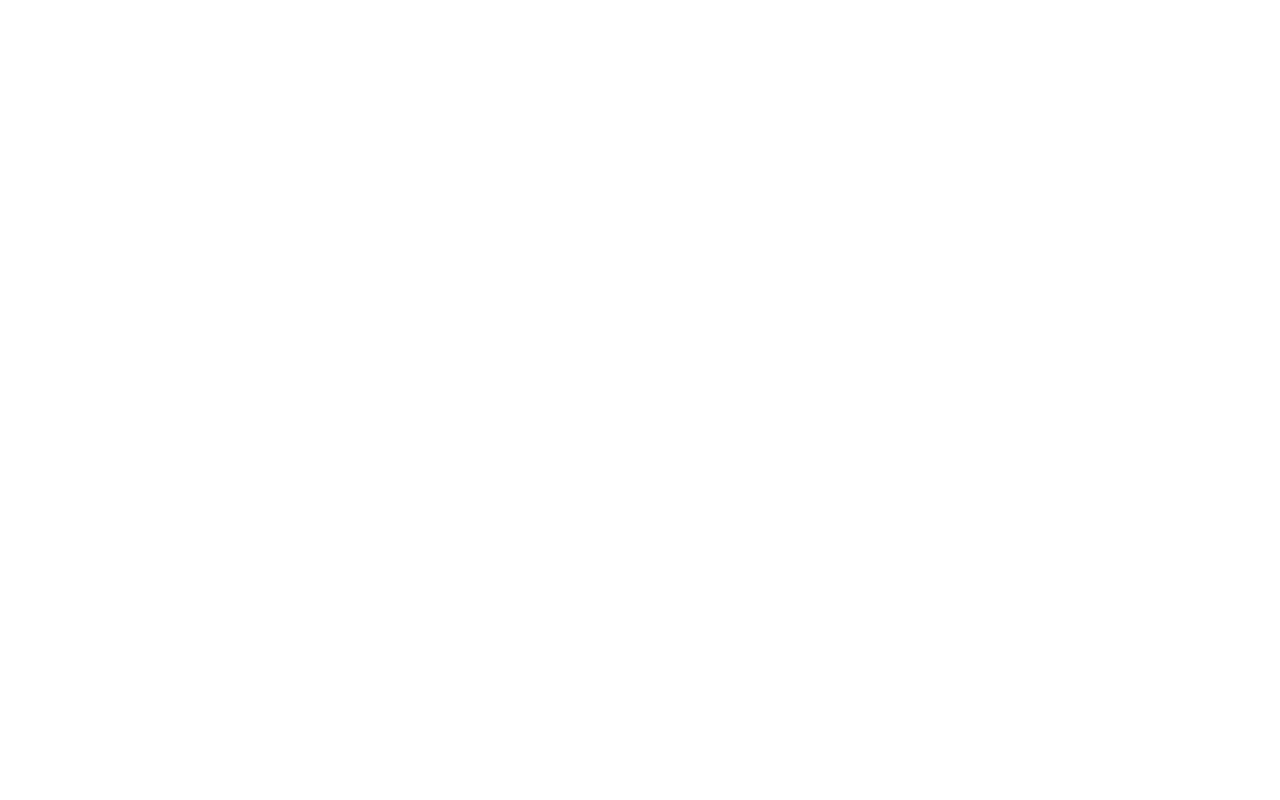
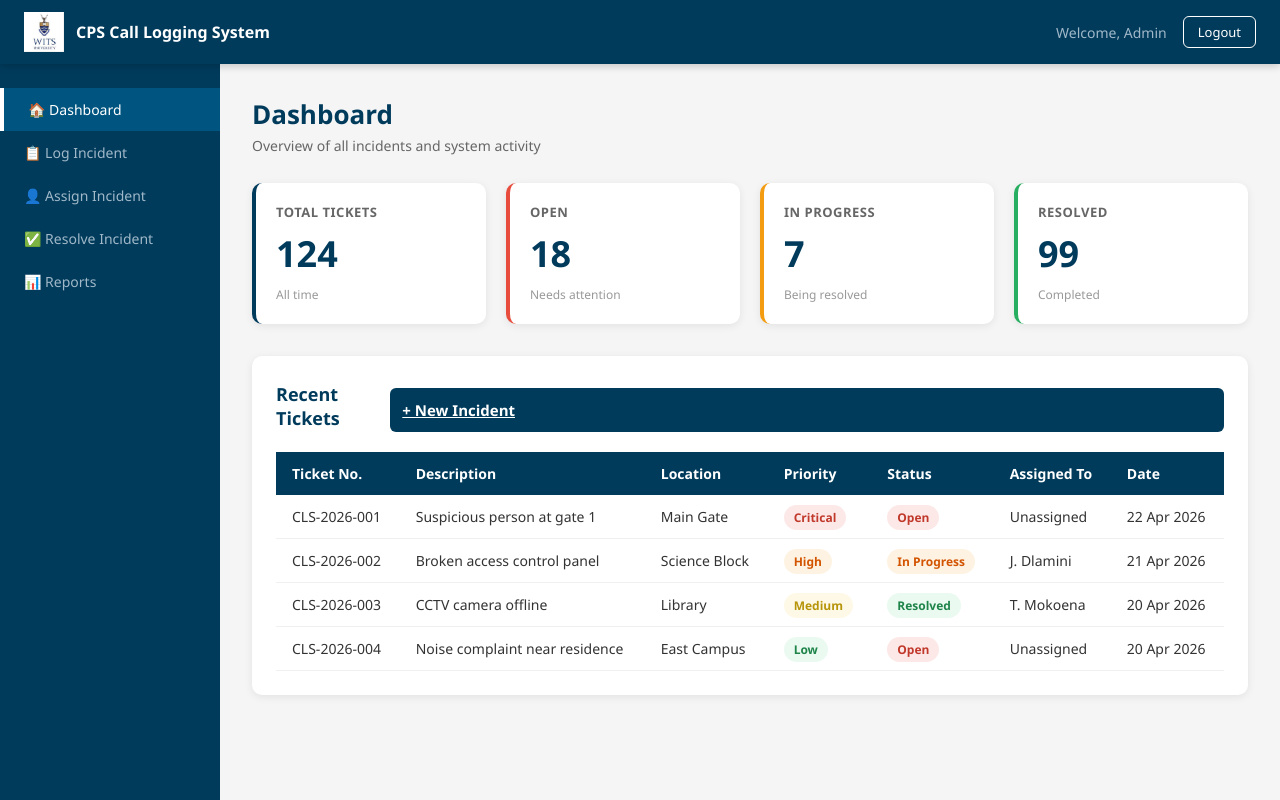
Before and after one commit to NEXUS-WITS-CPS/CPS-CALL-LOGGING-SYSTEM, a plain HTML site: page pages/dashboard.html in a window 1280 px wide. Drawn offline with Linux system fonts and the light colour scheme.

Commit message:
Add admin dashboard with stats and tickets table

```diff
--- a/assets/css/style.css
+++ b/assets/css/style.css
@@ -154,3 +154,282 @@
   font-size: 12px;
   color: #a0b8c8;
 }
+/* =====================
+   NAVBAR
+===================== */
+.navbar {
+  background-color: #003B5C;
+  padding: 12px 24px;
+  display: flex;
+  justify-content: space-between;
+  align-items: center;
+  position: fixed;
+  top: 0;
+  left: 0;
+  right: 0;
+  z-index: 100;
+  box-shadow: 0 2px 8px rgba(0,0,0,0.2);
+}
+
+.navbar-left {
+  display: flex;
+  align-items: center;
+  gap: 12px;
+}
+
+.nav-logo {
+  width: 40px;
+  height: 40px;
+  object-fit: contain;
+}
+
+.nav-title {
+  color: #ffffff;
+  font-size: 16px;
+  font-weight: 600;
+}
+
+.navbar-right {
+  display: flex;
+  align-items: center;
+  gap: 16px;
+}
+
+.nav-user {
+  color: #a0b8c8;
+  font-size: 14px;
+}
+
+.btn-logout {
+  background-color: transparent;
+  color: #ffffff;
+  border: 1.5px solid #ffffff;
+  padding: 6px 14px;
+  border-radius: 6px;
+  font-size: 13px;
+  text-decoration: none;
+  transition: all 0.2s;
+}
+
+.btn-logout:hover {
+  background-color: #ffffff;
+  color: #003B5C;
+}
+
+/* =====================
+   PAGE LAYOUT
+===================== */
+.dashboard-page {
+  background-color: #f5f5f5;
+}
+
+.page-layout {
+  display: flex;
+  margin-top: 64px;
+  min-height: calc(100vh - 64px);
+}
+
+/* =====================
+   SIDEBAR
+===================== */
+.sidebar {
+  width: 220px;
+  background-color: #003B5C;
+  min-height: calc(100vh - 64px);
+  padding: 24px 0;
+  position: fixed;
+  top: 64px;
+  left: 0;
+}
+
+.sidebar-nav ul {
+  list-style: none;
+  padding: 0;
+  margin: 0;
+}
+
+.sidebar-nav ul li a {
+  display: block;
+  padding: 12px 24px;
+  color: #a0b8c8;
+  text-decoration: none;
+  font-size: 14px;
+  transition: all 0.2s;
+}
+
+.sidebar-nav ul li a:hover,
+.sidebar-nav ul li.active a {
+  background-color: #005580;
+  color: #ffffff;
+  border-left: 4px solid #ffffff;
+}
+
+/* =====================
+   MAIN CONTENT
+===================== */
+.main-content {
+  margin-left: 220px;
+  padding: 32px;
+  width: 100%;
+}
+
+.page-header {
+  margin-bottom: 28px;
+}
+
+.page-header h1 {
+  font-size: 26px;
+  color: #003B5C;
+  font-weight: 700;
+}
+
+.page-header p {
+  font-size: 14px;
+  color: #666;
+  margin-top: 4px;
+}
+
+/* =====================
+   STATS CARDS
+===================== */
+.stats-grid {
+  display: grid;
+  grid-template-columns: repeat(4, 1fr);
+  gap: 20px;
+  margin-bottom: 32px;
+}
+
+.stat-card {
+  background: #ffffff;
+  border-radius: 10px;
+  padding: 20px;
+  box-shadow: 0 2px 8px rgba(0,0,0,0.08);
+  border-left: 4px solid #003B5C;
+}
+
+.stat-card.open {
+  border-left-color: #e74c3c;
+}
+
+.stat-card.inprogress {
+  border-left-color: #f39c12;
+}
+
+.stat-card.resolved {
+  border-left-color: #27ae60;
+}
+
+.stat-card h3 {
+  font-size: 13px;
+  color: #666;
+  font-weight: 600;
+  text-transform: uppercase;
+  letter-spacing: 0.5px;
+}
+
+.stat-number {
+  font-size: 36px;
+  font-weight: 700;
+  color: #003B5C;
+  margin: 8px 0 4px;
+}
+
+.stat-label {
+  font-size: 12px;
+  color: #999;
+}
+
+/* =====================
+   TICKETS TABLE
+===================== */
+.table-section {
+  background: #ffffff;
+  border-radius: 10px;
+  padding: 24px;
+  box-shadow: 0 2px 8px rgba(0,0,0,0.08);
+}
+
+.table-header {
+  display: flex;
+  justify-content: space-between;
+  align-items: center;
+  margin-bottom: 20px;
+}
+
+.table-header h2 {
+  font-size: 18px;
+  color: #003B5C;
+  font-weight: 700;
+}
+
+.tickets-table {
+  width: 100%;
+  border-collapse: collapse;
+  font-size: 14px;
+}
+
+.tickets-table thead tr {
+  background-color: #003B5C;
+  color: #ffffff;
+}
+
+.tickets-table th {
+  padding: 12px 16px;
+  text-align: left;
+  font-weight: 600;
+}
+
+.tickets-table td {
+  padding: 12px 16px;
+  border-bottom: 1px solid #f0f0f0;
+  color: #333;
+}
+
+.tickets-table tbody tr:hover {
+  background-color: #f9f9f9;
+}
+
+/* =====================
+   BADGES
+===================== */
+.badge {
+  padding: 4px 10px;
+  border-radius: 20px;
+  font-size: 12px;
+  font-weight: 600;
+}
+
+.badge.critical {
+  background-color: #fde8e8;
+  color: #c0392b;
+}
+
+.badge.high {
+  background-color: #fef3e2;
+  color: #d35400;
+}
+
+.badge.medium {
+  background-color: #fef9e7;
+  color: #b7950b;
+}
+
+.badge.low {
+  background-color: #eafaf1;
+  color: #1e8449;
+}
+
+.badge.open {
+  background-color: #fde8e8;
+  color: #c0392b;
+}
+
+.badge.inprogress {
+  background-color: #fef3e2;
+  color: #d35400;
+}
+
+.badge.resolved {
+  background-color: #eafaf1;
+  color: #1e8449;
+}
--- a/pages/dashboard.html
+++ b/pages/dashboard.html
@@ -0,0 +1,147 @@
+<!DOCTYPE html>
+<html lang="en">
+<head>
+  <meta charset="UTF-8" />
+  <meta name="viewport" content="width=device-width, initial-scale=1.0"/>
+  <title>Wits CPS | Dashboard</title>
+  <link rel="stylesheet" href="../assets/css/style.css" />
+</head>
+<body class="dashboard-page">
+
+  <!-- Top Navbar -->
+  <nav class="navbar">
+    <section class="navbar-left">
+      <img src="../assets/images/wits-logo.jpg" alt="Wits Logo" class="nav-logo" />
+      <span class="nav-title">CPS Call Logging System</span>
+    </section>
+    <section class="navbar-right">
+      <span class="nav-user">Welcome, Admin</span>
+      <a href="../index.html" class="btn-logout">Logout</a>
+    </section>
+  </nav>
+
+  <!-- Page Layout -->
+  <section class="page-layout">
+
+    <!-- Sidebar -->
+    <aside class="sidebar">
+      <nav class="sidebar-nav">
+        <ul>
+          <li class="active">
+            <a href="dashboard.html">🏠 Dashboard</a>
+          </li>
+          <li>
+            <a href="log-incident.html">📋 Log Incident</a>
+          </li>
+          <li>
+            <a href="assign-incident.html">👤 Assign Incident</a>
+          </li>
+          <li>
+            <a href="resolve-incident.html">✅ Resolve Incident</a>
+          </li>
+          <li>
+            <a href="reports.html">📊 Reports</a>
+          </li>
+        </ul>
+      </nav>
+    </aside>
+
+    <!-- Main Content -->
+    <main class="main-content">
+
+      <!-- Page Title -->
+      <header class="page-header">
+        <h1>Dashboard</h1>
+        <p>Overview of all incidents and system activity</p>
+      </header>
+
+      <!-- Stats Cards -->
+      <section class="stats-grid">
+        <article class="stat-card">
+          <h3>Total Tickets</h3>
+          <p class="stat-number">124</p>
+          <span class="stat-label">All time</span>
+        </article>
+        <article class="stat-card open">
+          <h3>Open</h3>
+          <p class="stat-number">18</p>
+          <span class="stat-label">Needs attention</span>
+        </article>
+        <article class="stat-card inprogress">
+          <h3>In Progress</h3>
+          <p class="stat-number">7</p>
+          <span class="stat-label">Being resolved</span>
+        </article>
+        <article class="stat-card resolved">
+          <h3>Resolved</h3>
+          <p class="stat-number">99</p>
+          <span class="stat-label">Completed</span>
+        </article>
+      </section>
+
+      <!-- Recent Tickets -->
+      <section class="table-section">
+        <header class="table-header">
+          <h2>Recent Tickets</h2>
+          <a href="log-incident.html" class="btn-primary">+ New Incident</a>
+        </header>
+
+        <table class="tickets-table">
+          <thead>
+            <tr>
+              <th>Ticket No.</th>
+              <th>Description</th>
+              <th>Location</th>
+              <th>Priority</th>
+              <th>Status</th>
+              <th>Assigned To</th>
+              <th>Date</th>
+            </tr>
+          </thead>
+          <tbody>
+            <tr>
+              <td>CLS-2026-001</td>
+              <td>Suspicious person at gate 1</td>
+              <td>Main Gate</td>
+              <td><span class="badge critical">Critical</span></td>
+              <td><span class="badge open">Open</span></td>
+              <td>Unassigned</td>
+              <td>22 Apr 2026</td>
+            </tr>
+            <tr>
+              <td>CLS-2026-002</td>
+              <td>Broken access control panel</td>
+              <td>Science Block</td>
+              <td><span class="badge high">High</span></td>
+              <td><span class="badge inprogress">In Progress</span></td>
+              <td>J. Dlamini</td>
+              <td>21 Apr 2026</td>
+            </tr>
+            <tr>
+              <td>CLS-2026-003</td>
+              <td>CCTV camera offline</td>
+              <td>Library</td>
+              <td><span class="badge medium">Medium</span></td>
+              <td><span class="badge resolved">Resolved</span></td>
+              <td>T. Mokoena</td>
+              <td>20 Apr 2026</td>
+            </tr>
+            <tr>
+              <td>CLS-2026-004</td>
+              <td>Noise complaint near residence</td>
+              <td>East Campus</td>
+              <td><span class="badge low">Low</span></td>
+              <td><span class="badge open">Open</span></td>
+              <td>Unassigned</td>
+              <td>20 Apr 2026</td>
+            </tr>
+          </tbody>
+        </table>
+      </section>
+
+    </main>
+  </section>
+
+  <script src="../assets/js/main.js"></script>
+</body>
+</html>
```
